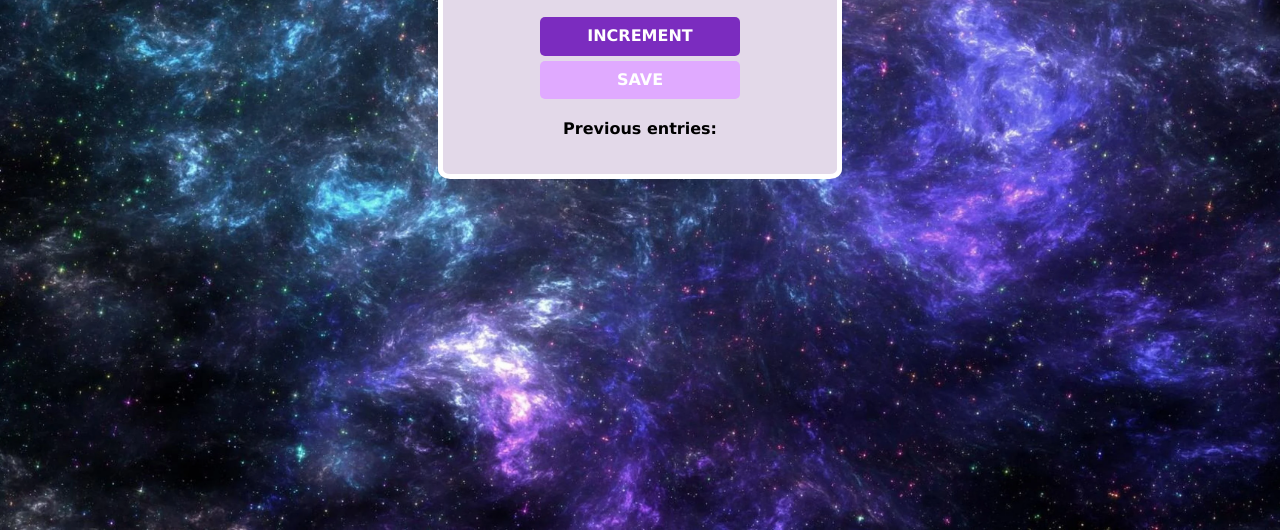
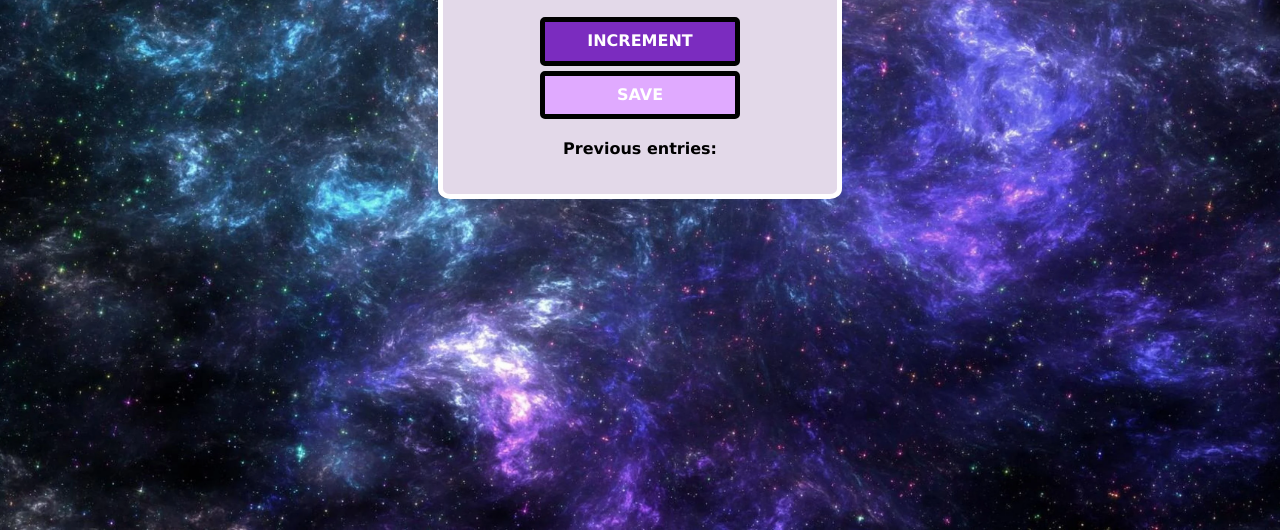
Before and after one commit to UribeCamilo98/counting-stars, a website built with Vite: page index.html in a window 1280 px wide. Shown: the part 270-800 px from the top of the page. Built offline with nearby package versions, Linux system fonts and the light colour scheme.

Commit message:
add borders

```diff
--- a/index.css
+++ b/index.css
@@ -31,7 +31,7 @@ h2 {
 }
 
 button {
-    border: none;
+    border: 5px solid black;
     padding-top: 10px;
     padding-bottom: 10px;
     color: white;
```
